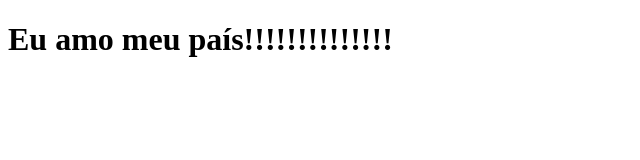
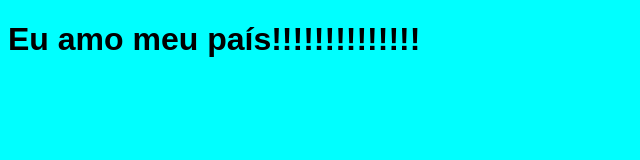
Before and after one commit to mysaantos/my, a plain HTML site: page index.html in a window 1280 px wide. Shown: the whole page, without its empty margins (0-640 px from the left). Drawn offline with Linux system fonts and the light colour scheme.

Commit message:
imagens (#1)

```diff
--- a/index.html
+++ b/index.html
@@ -3,6 +3,7 @@
 <head>
     <meta charset="UTF-8">
     <meta name="viewport" content="width=device-width, initial-scale=1.0">
+    <link rel="stylesheet" href="style.css">
     <title>VAI BRASIL</title>
 </head>
 <body>
--- /dev/null
+++ b/style.css
@@ -0,0 +1,2 @@
+h1 {font-family: Arial, Helvetica, sans-serif;}
+body{background-color: aqua;}
```
Also changed, not shown: brasil.jfif (added).
